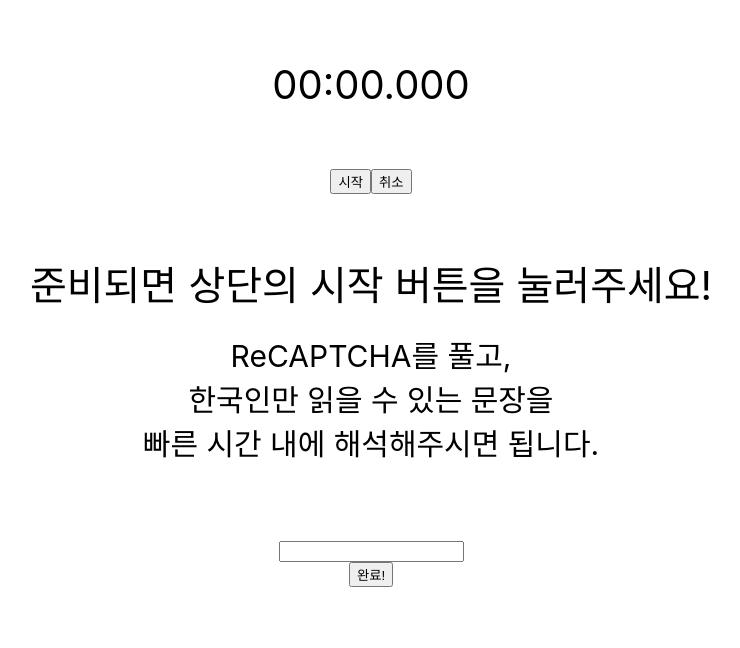
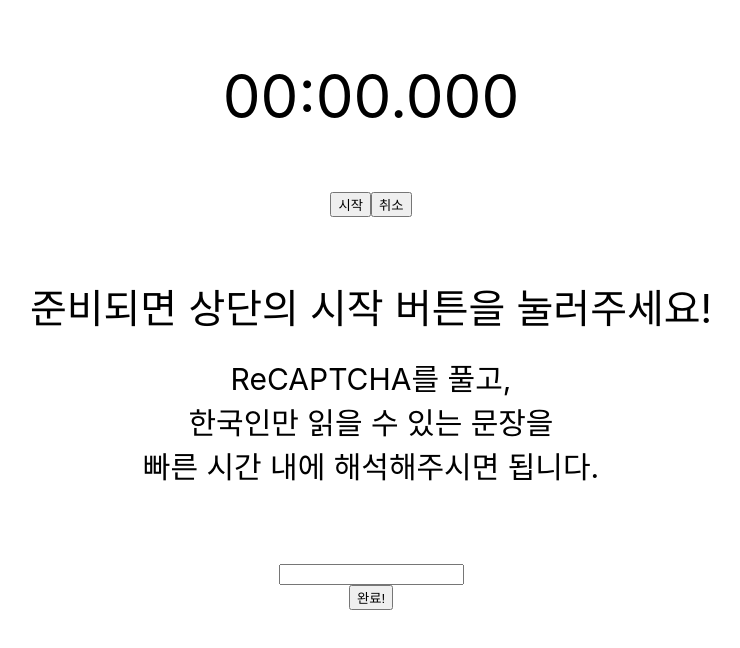
Before and after one commit to yymin1022/Google_I.O_Ext_Seoul_2023_Human_or_Robot, a React (Create React App) app: page / in a window 1280 px wide. Shown: the top 648 px of the page, without its empty margins (269-1009 px from the left). Built offline with nearby package versions, Linux system fonts and the light colour scheme.

Commit message:
Update StopWatch.tsx : Adjust Styling

```diff
--- a/src/StopWatch.tsx
+++ b/src/StopWatch.tsx
@@ -69,7 +69,7 @@ const StopWatchTimeView = styled.p`
 
     margin: 60px 0 30px 0;
 
-    font-size: 40px;
+    font-size: 60px;
     text-align: center;
 `;
 
```
